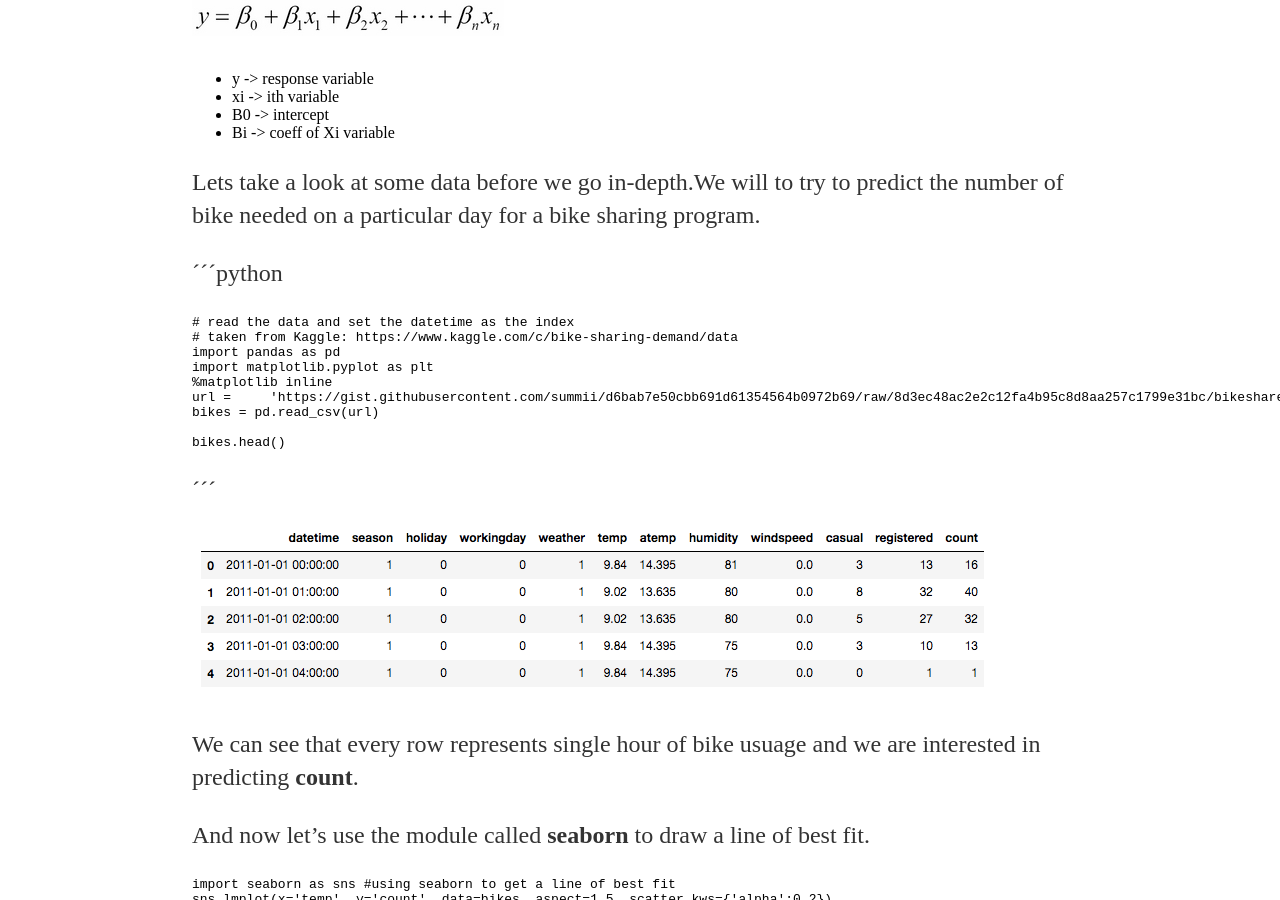
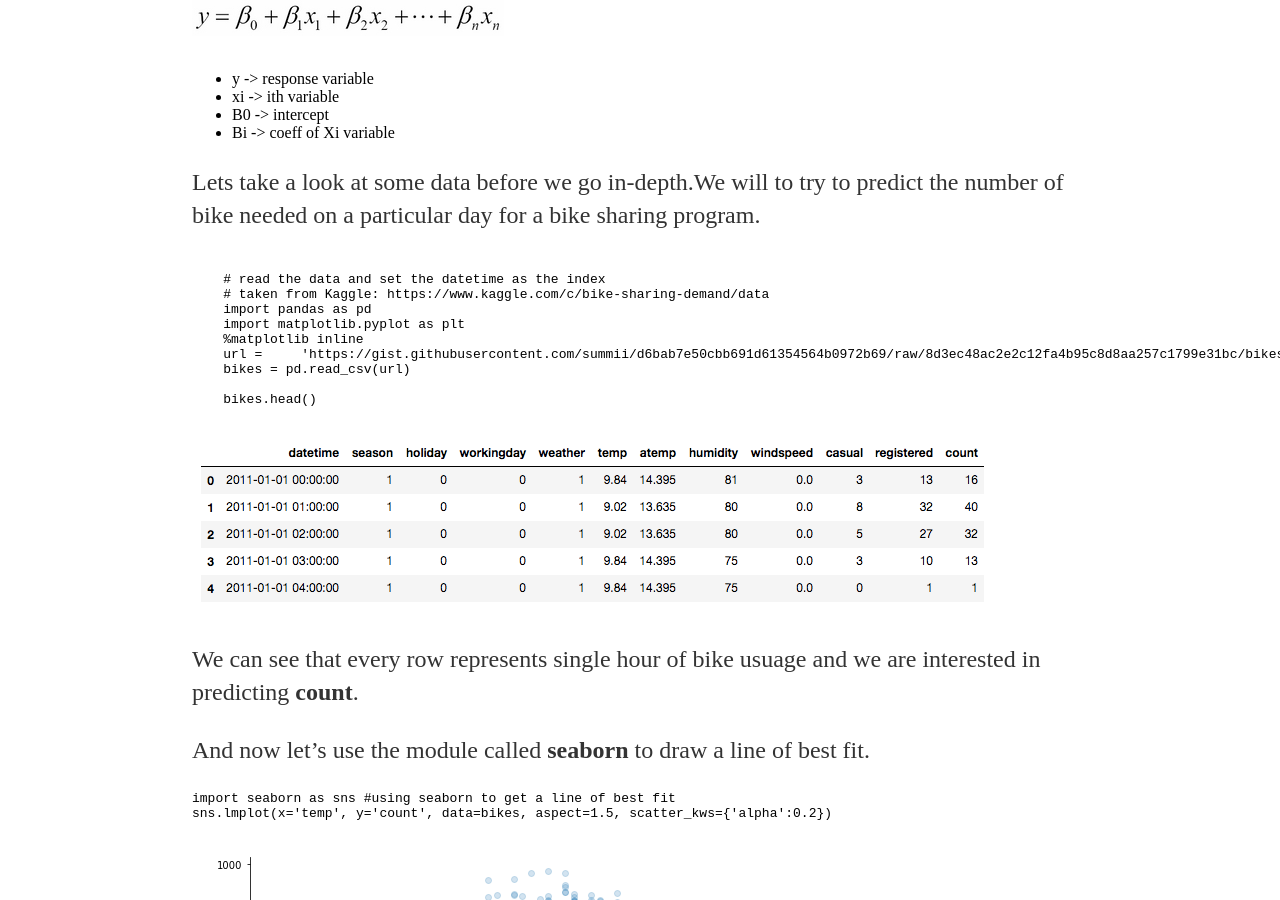
Before and after one commit to summii/summii.github.io, a Jekyll site: the page built from _posts/2018-04-13-linear-regression-gentle-introduction.md, in a window 1280 px wide and 900 px high, scrolled down 470 px. Built offline with Jekyll 4.4.1, drawn with Linux system fonts in a browser that asks for light colours.

Commit message:
Update 2018-04-13-linear-regression-gentle-introduction.md

````diff
--- a/_posts/2018-04-13-linear-regression-gentle-introduction.md
+++ b/_posts/2018-04-13-linear-regression-gentle-introduction.md
@@ -19,7 +19,7 @@ Lets take a look at some data before we go in-depth.We will to try to predict th
 sharing program.
 
 
-´´´python
+```python
 
     # read the data and set the datetime as the index
     # taken from Kaggle: https://www.kaggle.com/c/bike-sharing-demand/data
@@ -31,7 +31,7 @@ sharing program.
 
     bikes.head()
 
-´´´
+```
 
 ![alt text](/img/linear0.png)
 
````
